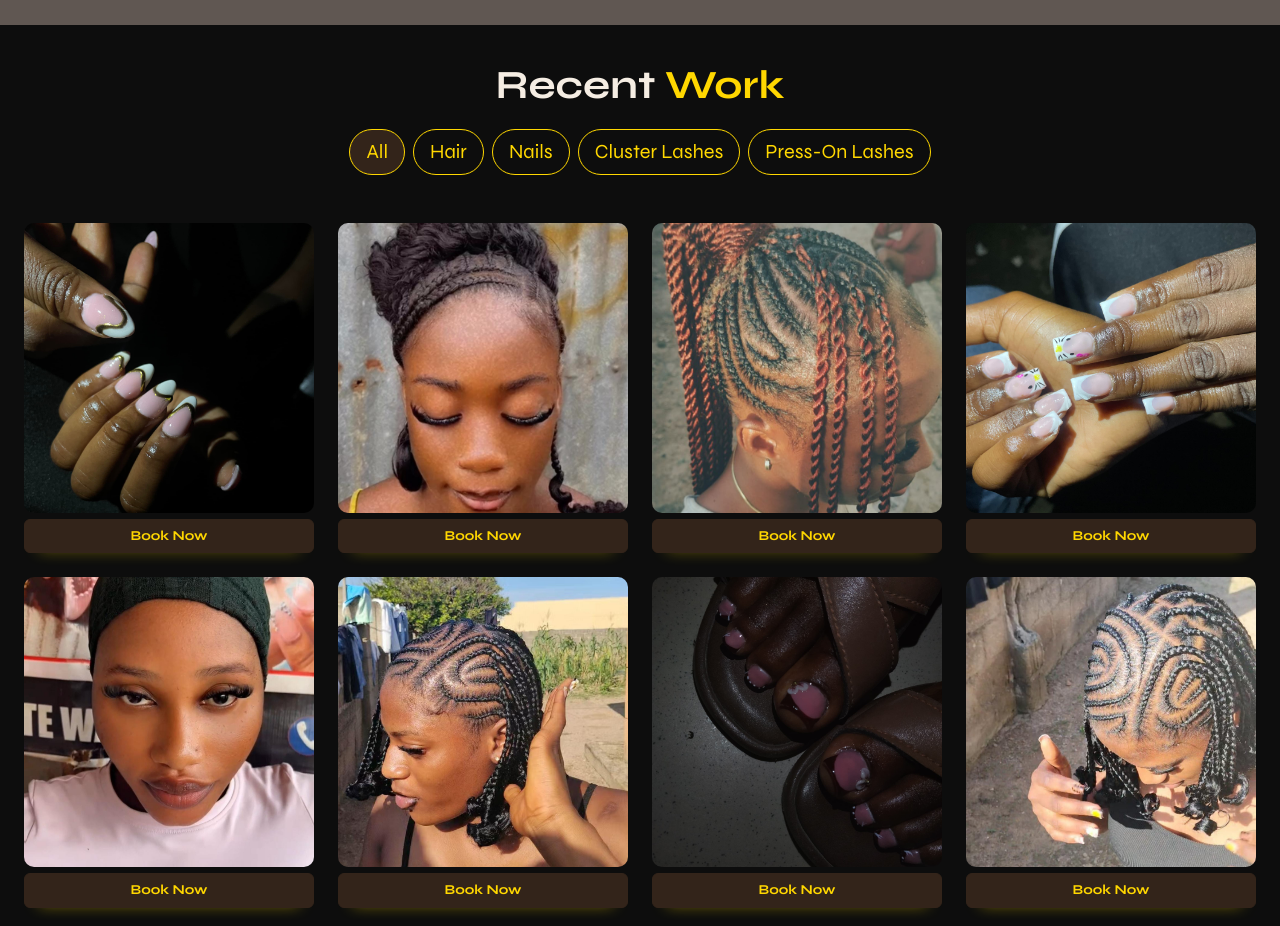
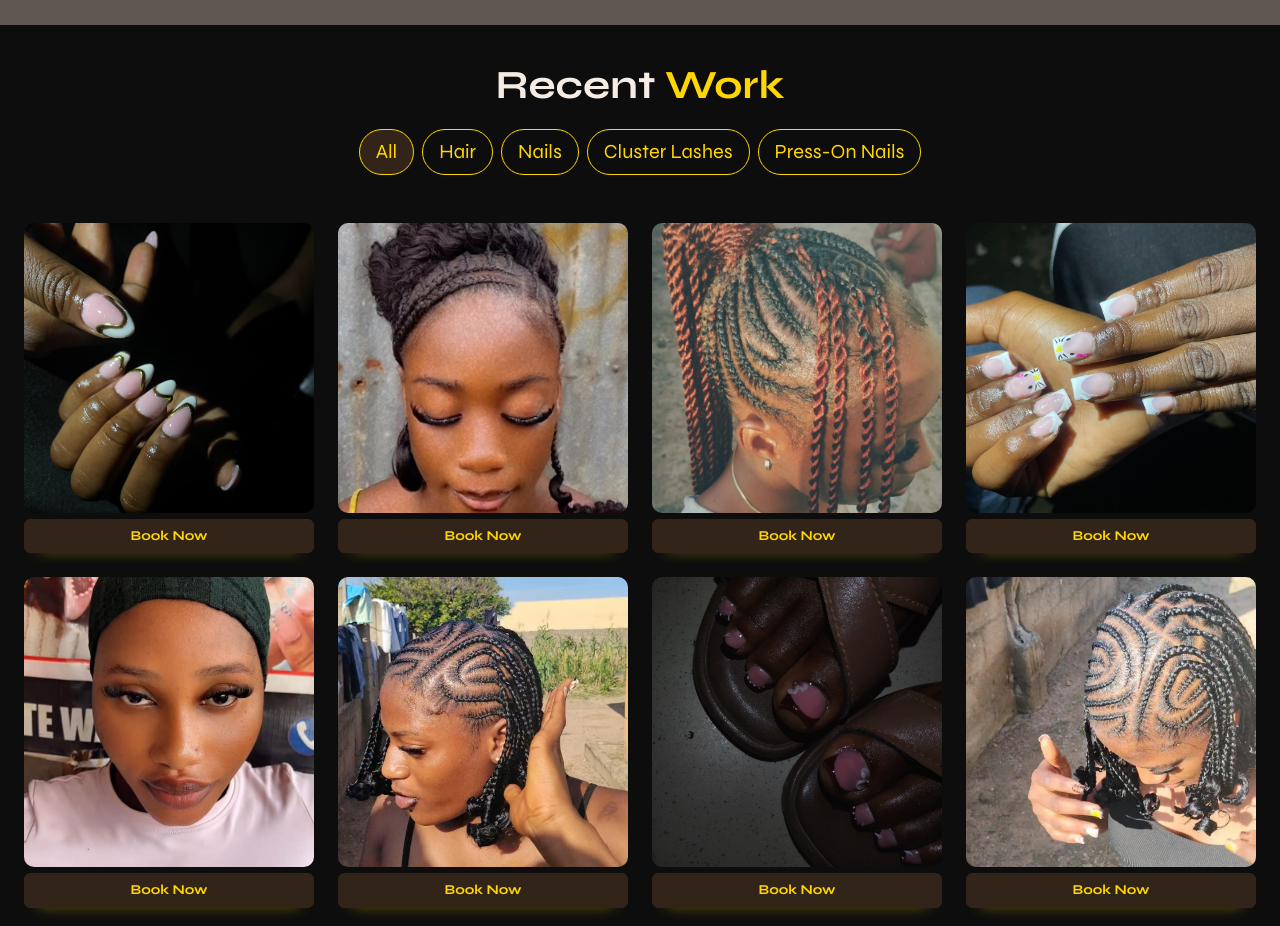
Before and after one commit to thecodingmob/tonia_luxe, a plain HTML site: page index.html in a window 1280 px wide. Shown: the part 1700-2626 px from the top of the page. Drawn offline with Linux system fonts and the light colour scheme; grey boxes are pictures that could not be loaded.

Commit message:
Change button label from 'Press-On Lashes' to 'Press-On Nails'

```diff
--- a/index.html
+++ b/index.html
@@ -202,7 +202,7 @@
             <button data-filter="hair">Hair</button>
             <button data-filter="nails">Nails</button>
             <button data-filter="lash">Cluster Lashes</button>
-            <button data-filter="press">Press-On Lashes</button>
+            <button data-filter="press">Press-On Nails</button>
           </div>
 
           <div class="tab-grid">
```
